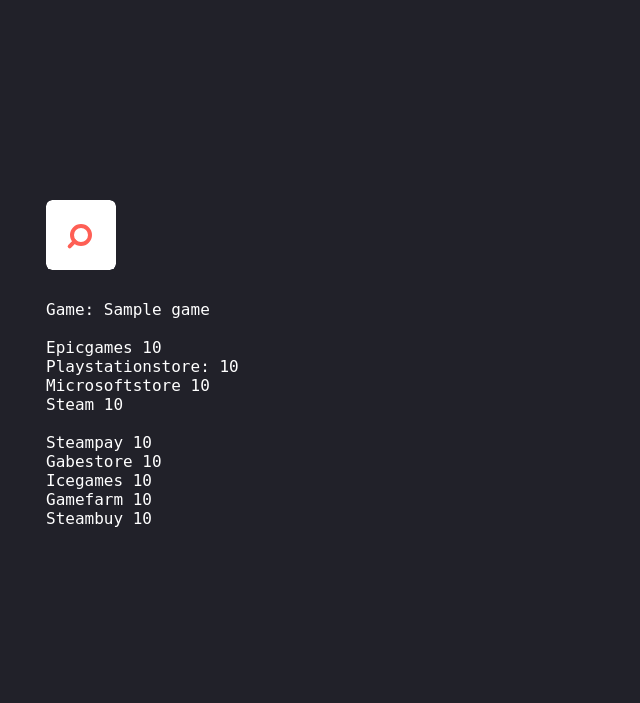
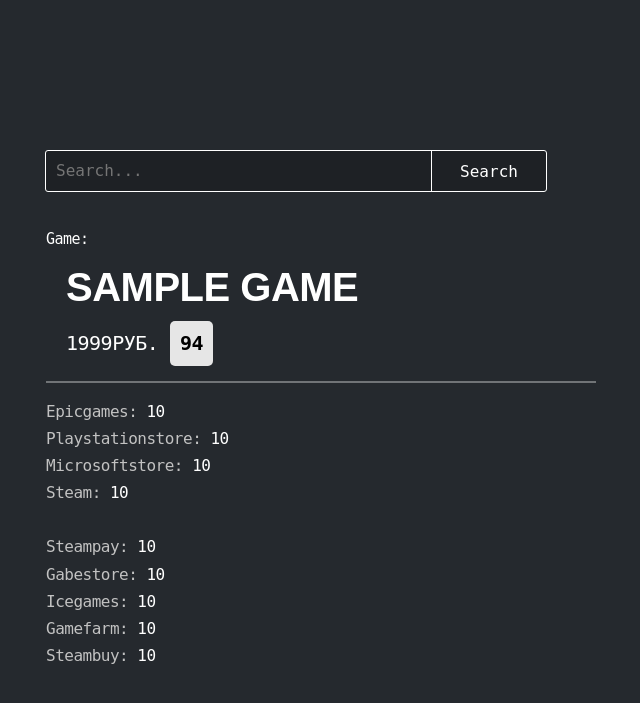
Before and after one commit to octarinered/Django-Games-Stores-Parser, a Django app: template templates/home.html in a window 1280 px wide. Shown: the top 703 px of the page, without its empty margins (344-984 px from the left). Run offline with Django 3.2, Linux system fonts and the light colour scheme; tables that the repository leaves empty hold one stand-in row (values such as "Sample post"); the template is opened without the code that fills it: values that come from a table or form of the project are taken from there, most other values are stand-ins (such as "Sample title", 1, 10 or a date in 2020); some libraries are stand-ins or nearby versions.

Commit message:
Absolutely new design

```diff
--- a/static/css/style.css
+++ b/static/css/style.css
@@ -1,178 +1,141 @@
-
-
 body {
-	background: #212129;
+	/*background: url(https://s3-us-west-2.amazonaws.com/s.cdpn.io/41294/hero.jpg) no-repeat center center fixed;
+	background-size: cover;
+	*/
+	background: #25292e;
 	font-family: 'Inconsolata', monospace;
 }
 
- ::selection {
-	background: #212129;
- }
 
 section{
 	width: 600px;
-	 margin: 200px auto;
+	margin: 0 auto;
 }
 
 
- .search-wrapper {
-	 position: fixed;
-	 left: 50%;
-	 margin-left: -250px;
+.search {
+	width: 500px;
+	height: 40px;
+	margin-top: 150px;
+	margin-left: auto;
+	margin-right: auto;
+	background: #444;
+	background: rgba(0,0,0,.2);
+	border-radius:  3px;
+	border: 1px solid #fff;
+	color: white;
 }
- .search-wrapper.active {}
 
- .search-wrapper .input-holder {
-	 height: 70px;
-	 width:70px;
-	 overflow: hidden;
-	 background: rgba(255,255,255,0);
-	 border-radius:6px;
+input {
+	width: 370px;
+	padding: 10px 5px;
+	padding-left: 10px;
+	float: left;
+	color: #ccc;
+    border: 0;
+	background: transparent;
+	border-radius: 3px 0 0 3px;
+}
+
+input:focus {
+	outline: 0;
+	background:transparent;
+}
+
+button {
+	font-family: sans-serif;
 	position: relative;
-	 transition: all 0.3s ease-in-out;
+	float: right;
+	border: 0;
+	padding: 0;
+	cursor: pointer;
+	height: 40px;
+	width: 115px;
+	color: #fff;
+	background: transparent;
+	border-left: 1px solid #fff;
+	border-radius: 0 3px 3px 0;
 }
- .search-wrapper.active .input-holder {
-	 width:450px;
-	 border-radius: 50px;
-	 background: rgba(0,0,0,0.5);
-	 transition: all .5s cubic-bezier(0.000, 0.105, 0.035, 1.570);
+
+button:hover {
+	background: #fff;
+	color:rgb(22, 22, 22);
 }
- .search-wrapper .input-holder .search-input {
-	 width:100%;
-	 height: 50px;
-	 padding:0px 70px 0 20px;
-	 opacity: 0;
-	 position: absolute;
-	 top:0px;
-	 left:0px;
-	 background: transparent;
-	 box-sizing: border-box;
-	 border:none;
-	 outline:none;
-	 font-family:"Open Sans", Arial, Verdana;
-	 font-size: 16px;
-	 font-weight: 400;
-	 line-height: 20px;
-	 color:#FFF;
-	 transform: translate(0, 60px);
-	 transition: all .3s cubic-bezier(0.000, 0.105, 0.035, 1.570);
-	 transition-delay: 0.3s;
+button:active {
+	box-shadow: 0px 0px 12px 0px rgba(225, 225, 225, 1);
 }
- .search-wrapper.active .input-holder .search-input {
-	 opacity: 1;
-	 transform: translate(0, 10px);
- }
- .search-wrapper .input-holder .search-icon {
-	 width:70px;
-	 height:70px;
-	 border:none;
-	 border-radius:6px;
-	 background: #FFF;
-	 padding:0px;
-	 outline:none;
-	 position: relative;
-	 z-index: 2;
-	 float:right;
-	 cursor: pointer;
-	 transition: all 0.3s ease-in-out;
- }
- .search-wrapper.active .input-holder .search-icon {
-	 width: 50px;
-	 height:50px;
-	 margin: 10px;
-	 border-radius: 30px;
- }
- .search-wrapper .input-holder .search-icon span {
-	 width:22px;
-	 height:22px;
-	 display: inline-block;
-	 vertical-align: middle;
-	 position:relative;
-	 transform: rotate(45deg);
-	 transition: all .4s cubic-bezier(0.650, -0.600, 0.240, 1.650);
- }
- .search-wrapper.active .input-holder .search-icon span {
-	 transform: rotate(-45deg);
- }
- .search-wrapper .input-holder .search-icon span::before, .search-wrapper .input-holder .search-icon span::after {
-	 position: absolute;
-	 content:'';
- }
- .search-wrapper .input-holder .search-icon span::before {
-	 width: 4px;
-	 height: 11px;
-	 left: 9px;
-	 top: 18px;
-	 border-radius: 2px;
-	 background: #FE5F55;
- }
- .search-wrapper .input-holder .search-icon span::after {
-	 width: 14px;
-	 height: 14px;
-	 left: 0px;
-	 top: 0px;
-	 border-radius: 16px;
-	 border: 4px solid #FE5F55;
- }
- .search-wrapper .close {
-	 position: absolute;
-	 z-index: 1;
-	 top:24px;
-	 right:20px;
-	 width:25px;
-	 height:25px;
-	 cursor: pointer;
-	 transform: rotate(-180deg);
-	 transition: all .3s cubic-bezier(0.285, -0.450, 0.935, 0.110);
-	 transition-delay: 0.2s;
- }
- .search-wrapper.active .close {
-	 right:-50px;
-	 transform: rotate(45deg);
-	 transition: all .6s cubic-bezier(0.000, 0.105, 0.035, 1.570);
-	 transition-delay: 0.5s;
- }
- .search-wrapper .close::before, .search-wrapper .close::after {
-	 position:absolute;
-	 content:'';
-	 background: #FE5F55;
-	 border-radius: 2px;
- }
- .search-wrapper .close::before {
-	 width: 5px;
-	 height: 25px;
-	 left: 10px;
-	 top: 0px;
- }
- .search-wrapper .close::after {
-	 width: 25px;
-	 height: 5px;
-	 left: 0px;
-	 top: 10px;
+button:focus {
+	outline: 0;
 }
 
 
 
-
-
-
-
-
-
+hr{
+	border: 0;
+	border-bottom: 2px solid rgba(255, 255, 255, 0.35);
+	margin: 15px 0 15px 0;
+}
 
 .game_info{
-	 padding-top: 100px;
+	line-height: 1.7;
+	margin-top: 35px;
 	padding-left: 50px;
 	color: white;
+	letter-spacing: -0.5px;
 }
+
+.game_info span{
+	display: block;
+	width: 100%;
+	font-size: 15px;
+}
+
+.game_info span h1{
+	font-family: sans-serif;
+	display: block;
+	font-size: 40px;
+	text-transform: uppercase;
+	margin: 0;
+	margin-left: 20px;
+}
+
+.game_info span h4{
+	font-size: 20px;
+	font-weight: 200;
+	text-transform: uppercase;
+	margin: 0;
+	margin-left: 20px;
+}
+.game_info span h4 .rating{
+	display: inline-block;
+	width: auto;
+	height: 35px;
+	border-radius: 5px;
+	background: #e6e6e6;
+	color: black;
+	font-size: 20px;
+	font-weight: 700;
+	padding: 5px 10px 5px 10px;
+}
+
 
 a{
     text-decoration: none;
-	color: white;
+	color: #c2c2c2;
 }
+
 a:visited{
-    color: white;
+	text-decoration: none;
+	color: #c2c2c2
 }
 a:active{
-    color: white;
+	text-decoration: none;
+	color: #c2c2c2;
 }
+a:hover{
+	transition: .2s;
+	color: #fff;
+	text-decoration: none;
+	padding-bottom: 2px;
+	box-shadow: 0 3px 0 0 rgba(255,255,255, 0.75);
+}
--- a/templates/home.html
+++ b/templates/home.html
@@ -2,25 +2,77 @@
 
 {% block content %}
             <section>
+                <form class="search" method='POST'>
+                    {% csrf_token %}
 
-                <div class="search-wrapper">
-                    <div class="input-holder">
-                        <form method='POST' class="input-holder">
-                            {% csrf_token %}
-                            {{ form }}
-
-                            <button class="search-icon" type="submit" onclick="searchToggle(this, event);"><span></span></button>
-                        </form>
-                    </div>
-                    <span class="close" onclick="searchToggle(this, event);"></span>
-                </div>
+                    {{ form }}
+                    <button type="submit">Search</button>
+                </form>
 
 
-<!--
+
+
+                {% if game == None %}
+                    <h2></h2>
+                {% elif game.strip == '' %}
+                    <h2>Empty request</h2>
+                {% else %}
                 <div class="game_info">
-                    Game: {{ game }}
+                    <span>Game: <h1>{{ game }}</h1><h4>1999руб. <span class='rating'>94</span></h4></span>
+                    <hr>
+                    <a href="{{ epicgames_link }}" target="_blank">Epicgames:</a> {{ epicgames_price }}
+                    <br>
+                    <a href="{{ playstationstore_link }}" target="_blank">Playstationstore: </a> {{ playstationstore_price }}
+                    <br>
+                    <a href="{{ microsoftstore_link }}" target="_blank">Microsoftstore:</a> {{ microsoftstore_price }}
+                    <br>
+                    <a href="{{ steam_link }}" target="_blank">Steam:</a> {{ steam_price }}
                     <br>
                     <br>
+                    <a href="{{ steampay_link }}" target="_blank">Steampay:</a> {{ steampay_price }}
+                    <br>
+                    <a href="{{ gabestore_link }}" target="_blank">Gabestore:</a> {{ gabestore_price }}
+                    <br>
+                    <a href="{{ icegames_link }}" target="_blank">Icegames:</a> {{ icegames_price }}
+                    <br>
+                    <a href="{{ gamefarm_link }}" target="_blank">Gamefarm:</a> {{ gamefarm_price }}
+                    <br>
+                    <a href="{{ steambuy_link }}" target="_blank">Steambuy:</a> {{ steambuy_price }}
+                </div>
+                {% endif %}
+
+            </section>
+
+
+
+        <!--
+
+
+                <div class="game_info">
+                    <span>Game: <h1>cyberpunk 2077</h1><h4>1999руб. <span class='rating'>94</span></h4></span>
+                    <hr>
+                    <a href="#" target="_blank">Epicgames:</a> 1999руб.
+                    <br>
+                    <a href="#" target="_blank">Playstationstore: </a> 2499руб.
+                    <br>
+                    <a href="#" target="_blank">Microsoftstore:</a> 2499руб.
+                    <br>
+                    <a href="#" target="_blank">Steam:</a> 1999руб.
+                    <br>
+                    <br>
+                    <a href="#" target="_blank">Steampay:</a> 1599руб.
+                    <br>
+                    <a href="#" target="_blank">Gabestore:</a> Game is out of stock or entered incorrectly!
+                    <br>
+                    <a href="#" target="_blank">Icegames:</a> 1699руб.
+                    <br>
+                    <a href="#" target="_blank">Gamefarm:</a> 1699руб.
+                    <br>
+                    <a href="#" target="_blank">Steambuy:</a> Game is out of stock or entered incorrectly!
+                </div>
+                            <div class="game_info">
+                    <span>Game: <h1>cyberpunk 2077</h1><h4>1999руб. <span class='rating'>94</span></h4></span>
+                    <hr>
                     <a href="{{ epicgames_link }}" target="_blank">Epicgames</a> {{ epicgames_price }}
                     <br>
                     <a href="{{ playstationstore_link }}" target="_blank">Playstationstore: </a> {{ playstationstore_price }}
@@ -40,8 +92,9 @@
                     <br>
                     <a href="{{ steambuy_link }}" target="_blank">Steambuy</a> {{ steambuy_price }}
                 </div>
-            </section>
--->
+
+
+
 
 
                 {% if game == None %}
@@ -50,30 +103,30 @@
                     <h2>Empty request</h2>
                 {% else %}
                 <div class="game_info">
-                    Game: {{ game }}
-                    <br>
-                    <br>
-                    <a href="{{ epicgames_link }}" target="_blank">Epicgames</a> {{ epicgames_price }}
+                    <span>Game: <h1>{{ game }}</h1><h4>1999руб. <span class='rating'>94</span></h4></span>
+                    <hr>
+                    <a href="{{ epicgames_link }}" target="_blank">Epicgames:</a> {{ epicgames_price }}
                     <br>
                     <a href="{{ playstationstore_link }}" target="_blank">Playstationstore: </a> {{ playstationstore_price }}
                     <br>
-                    <a href="{{ microsoftstore_link }}" target="_blank">Microsoftstore</a> {{ microsoftstore_price }}
+                    <a href="{{ microsoftstore_link }}" target="_blank">Microsoftstore:</a> {{ microsoftstore_price }}
                     <br>
-                    <a href="{{ steam_link }}" target="_blank">Steam</a> {{ steam_price }}
+                    <a href="{{ steam_link }}" target="_blank">Steam:</a> {{ steam_price }}
                     <br>
                     <br>
-                    <a href="{{ steampay_link }}" target="_blank">Steampay</a> {{ steampay_price }}
+                    <a href="{{ steampay_link }}" target="_blank">Steampay:</a> {{ steampay_price }}
                     <br>
-                    <a href="{{ gabestore_link }}" target="_blank">Gabestore</a> {{ gabestore_price }}
+                    <a href="{{ gabestore_link }}" target="_blank">Gabestore:</a> {{ gabestore_price }}
                     <br>
-                    <a href="{{ icegames_link }}" target="_blank">Icegames</a> {{ icegames_price }}
+                    <a href="{{ icegames_link }}" target="_blank">Icegames:</a> {{ icegames_price }}
                     <br>
-                    <a href="{{ gamefarm_link }}" target="_blank">Gamefarm</a> {{ gamefarm_price }}
+                    <a href="{{ gamefarm_link }}" target="_blank">Gamefarm:</a> {{ gamefarm_price }}
                     <br>
-                    <a href="{{ steambuy_link }}" target="_blank">Steambuy</a> {{ steambuy_price }}
+                    <a href="{{ steambuy_link }}" target="_blank">Steambuy:</a> {{ steambuy_price }}
                 </div>
                 {% endif %}
 
+            -->
 
 
 
```
Lines whose indentation alone changed are shown as unchanged.
